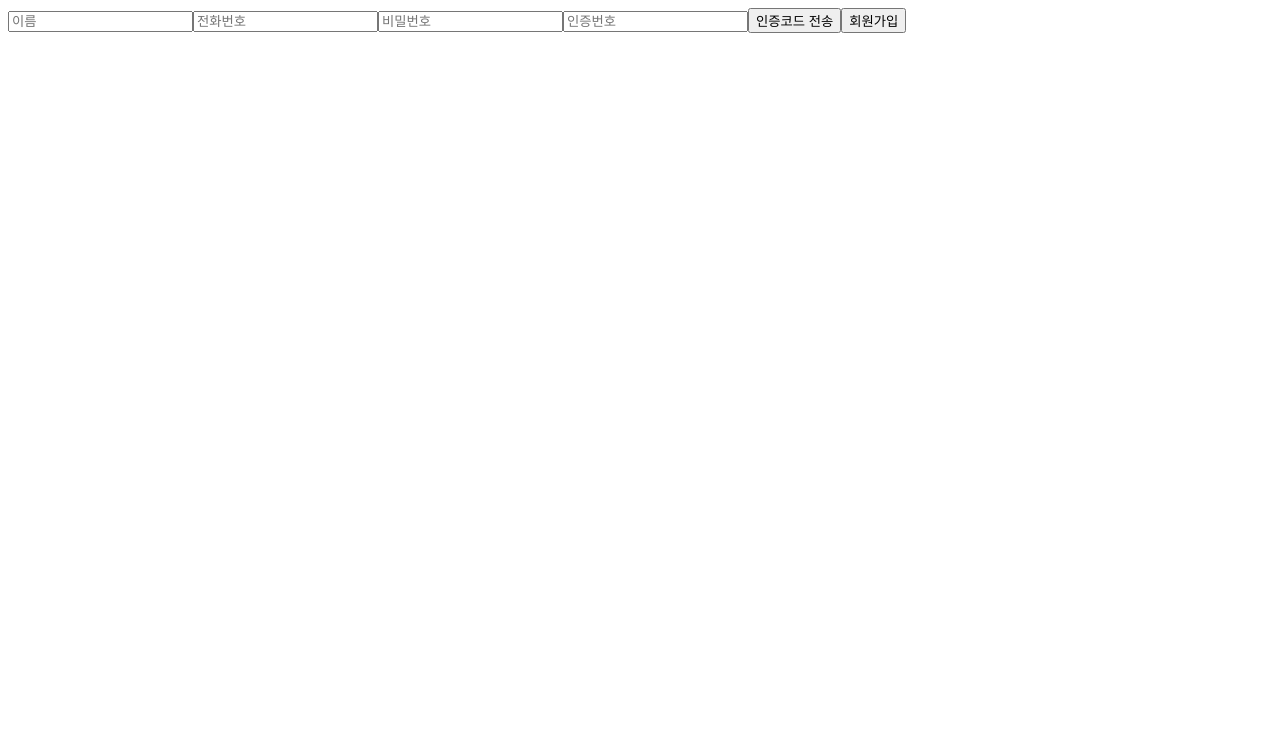
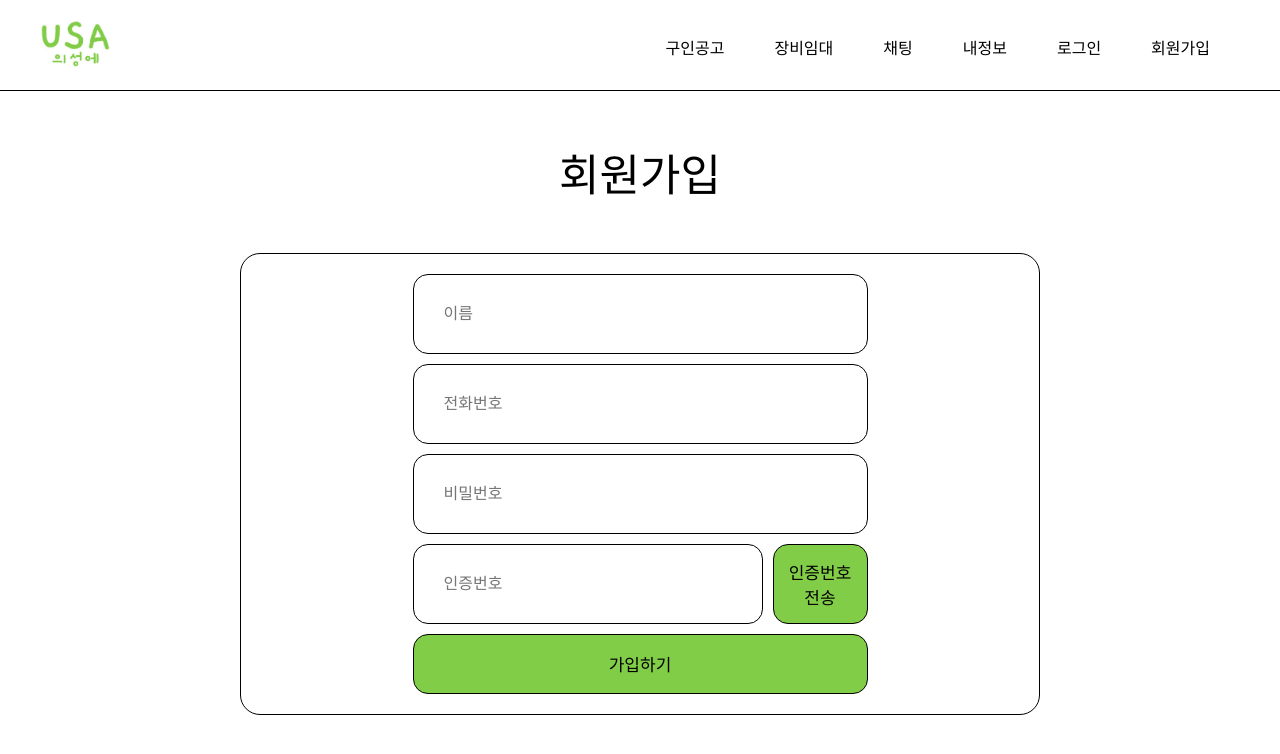
Before and after one commit to Yunseong-dev/24-1st-capston-USA, a React (Vite) app in the folder Front/: page /Signup in a window 1280 px wide. Shown: the top 754 px of the page. Built offline with nearby package versions, Linux system fonts and the light colour scheme.

Commit message:
디자인 적용

```diff
--- a/Front/src/components/auth/Signin.tsx
+++ b/Front/src/components/auth/Signin.tsx
@@ -2,9 +2,11 @@ import { useEffect, useState } from "react"
 import { customAxios } from "../../utils/axios"
 import { useNavigate } from 'react-router-dom'
 import useToken from "../../hooks/useToken"
+import Header from "../header"
+import styles from "../../css/signin.module.css"
 
 const signin = () => {
-   const [phoneNumber, setPhone] = useState("")
+   const [phoneNumber, setPhoneNumber] = useState("")
    const [password, setPassword] = useState("")
 
    const navigate = useNavigate()
@@ -18,7 +20,7 @@ const signin = () => {
       }
    }, [token, navigate])
 
-   const signin = async (e: { preventDefault: () => void }) => {
+   const signin = async (e: any) => {
       e.preventDefault()
 
       try {
@@ -50,13 +52,37 @@ const signin = () => {
 
    return (
       <div>
-         <form onSubmit={signin}>
-            <input type="text" value={phoneNumber} onChange={(e) => setPhone(e.target.value)} placeholder="전화번호" />
-            <input type="password" value={password} onChange={(e) => setPassword(e.target.value)} placeholder="비밀번호" />
-            <button type="submit">로그인</button>
-         </form>
+         <Header />
+         <main className={styles.main}>
+            <div className={styles.box_container}>
+               <div className={styles.main_text}><p>로그인</p></div>
+               <div className={styles.box}>
+                  <form onSubmit={signin}>
+                     <div className={styles.number}>
+                        <input
+                           type="text"
+                           value={phoneNumber}
+                           onChange={(e) => setPhoneNumber(e.target.value)}
+                           placeholder="전화번호"
+                        />
+                     </div>
+                     <div className={styles.password}>
+                        <input
+                           type="password"
+                           value={password}
+                           onChange={(e) => setPassword(e.target.value)}
+                           placeholder="비밀번호"
+                        />
+                     </div>
+                     <div className={styles.login_button}>
+                        <button type="submit">로그인</button>
+                     </div>
+                  </form>
+               </div>
+            </div>
+         </main>
       </div>
-   )
-}
+   );
+};
 
 export default signin
--- a/Front/src/components/auth/Signup.tsx
+++ b/Front/src/components/auth/Signup.tsx
@@ -1,26 +1,40 @@
-import { useState } from "react"
-import { customAxios } from "../../utils/axios"
-import { useNavigate } from 'react-router-dom'
+import { useState } from "react";
+import { customAxios } from "../../utils/axios";
+import { useNavigate } from 'react-router-dom';
+import styles from '../../css/signup.module.css';
+import Header from '../header';
 
-const test = () => {
-   const [name, setName] = useState("")
-   const [phoneNumber, setPhone] = useState("")
-   const [verNumber, setVerNumber] = useState("")
-   const [password, setPassword] = useState("")
+const Signup = () => {
+   const [name, setName] = useState("");
+   const [phoneNumber, setPhoneNumber] = useState("");
+   const [verNumber, setVerNumber] = useState("");
+   const [password, setPassword] = useState("");
 
-   const navigate = useNavigate()
+   const navigate = useNavigate();
 
    const isValidPhoneNumber = (phoneNumber: string) => {
-      const regex = /^\d{11}$/
-      return regex.test(phoneNumber)
-   }
+      const regex = /^\d{11}$/;
+      return regex.test(phoneNumber);
+   };
 
-   const signup = async (e: { preventDefault: () => void }) => {
-      e.preventDefault()
+   const isValidPassword = (password: string) => {
+      return password.length >= 4;
+   };
+
+   const signup = async (e: any) => {
+      e.preventDefault();
 
       try {
          if (!name || !phoneNumber || !verNumber || !password) {
-            return alert('모든 입력란을 작성해주세요')
+            return alert('모든 입력란을 작성해주세요');
+         }
+
+         if (!isValidPhoneNumber(phoneNumber)) {
+            return alert("올바른 전화번호 형식이 아닙니다");
+         }
+
+         if (!isValidPassword(password)) {
+            return alert("비밀번호는 4자리 이상이어야 합니다");
          }
 
          await customAxios.post('/api/user/signup', {
@@ -28,55 +42,97 @@ const test = () => {
             phoneNumber,
             verNumber,
             password
-         })
+         });
 
-         navigate('/')
-         alert("회원가입에 성공하였습니다")
+         navigate('/');
+         alert("회원가입에 성공하였습니다");
 
       } catch (error: any) {
          if (error.response && error.response.data) {
-            alert(error.response.data)
+            alert(error.response.data);
          }
       }
-   }
+   };
 
-   const verificationCode = async (e: { preventDefault: () => void }) => {
-      e.preventDefault()
+   const verificationCode = async (e: any) => {
+      e.preventDefault();
 
       try {
          if (!phoneNumber) {
-            return alert("전화번호를 작성해주세요")
+            return alert("전화번호를 작성해주세요");
          }
 
          if (!isValidPhoneNumber(phoneNumber)) {
-            return alert("올바른 전화번호 형식이 아닙니다")
+            return alert("올바른 전화번호 형식이 아닙니다");
          }
 
          await customAxios.post('/api/sms', {
             phoneNumber
-         })
+         });
 
-         alert("인증번호가 전송되었습니다")
+         alert("인증번호가 전송되었습니다");
 
       } catch (error: any) {
          if (error.response && error.response.data) {
-            alert(error.response.data)
+            alert(error.response.data);
          }
       }
-   }
+   };
 
    return (
       <div>
-         <form onSubmit={signup}>
-            <input type="text" value={name} onChange={(e) => setName(e.target.value)} placeholder="이름" />
-            <input type="text" value={phoneNumber} onChange={(e) => setPhone(e.target.value)} placeholder="전화번호" />
-            <input type="password" value={password} onChange={(e) => setPassword(e.target.value)} placeholder="비밀번호" />
-            <input type="text" value={verNumber} onChange={(e) => setVerNumber(e.target.value)} placeholder="인증번호" />
-            <button onClick={verificationCode}>인증코드 전송</button>
-            <button type="submit">회원가입</button>
-         </form>
+         <Header />
+         <main className={styles.main}>
+            <div className={styles.box_container}>
+               <div className={styles.main_text}><p>회원가입</p></div>
+               <div className={styles.box}>
+                  <form onSubmit={signup}>
+                     <div className={styles.name}>
+                        <input
+                           type="text"
+                           value={name}
+                           onChange={(e) => setName(e.target.value)}
+                           placeholder="이름"
+                        />
+                     </div>
+                     <div className={styles.number}>
+                        <input
+                           type="text"
+                           value={phoneNumber}
+                           onChange={(e) => setPhoneNumber(e.target.value)}
+                           placeholder="전화번호"
+                        />
+                     </div>
+                     <div className={styles.password}>
+                        <input
+                           type="password"
+                           value={password}
+                           onChange={(e) => setPassword(e.target.value)}
+                           placeholder="비밀번호"
+                        />
+                     </div>
+                     <div className={styles.button_container}>
+                        <div className={styles.certified}>
+                           <input
+                              type="text"
+                              value={verNumber}
+                              onChange={(e) => setVerNumber(e.target.value)}
+                              placeholder="인증번호"
+                           />
+                        </div>
+                        <div className={styles.cerbutton}>
+                           <button onClick={verificationCode} type="button">인증번호 전송</button>
+                        </div>
+                     </div>
+                     <div className={styles.subbutton}>
+                        <button type="submit">가입하기</button>
+                     </div>
+                  </form>
+               </div>
+            </div>
+         </main>
       </div>
-   )
-}
+   );
+};
 
-export default test
+export default Signup;
--- /dev/null
+++ b/Front/src/components/header.tsx
@@ -0,0 +1,23 @@
+import { Link } from 'react-router-dom';
+import styles from '../css/header.module.css';
+import logo from '../assets/logo.png';
+
+const Header = () => {
+   return (
+      <header className={styles.header}>
+         <div className={styles.logo}>
+            <Link to="/"><img src={logo} alt="logo" /></Link>
+         </div>
+         <div className={styles.container}>
+            <Link to="/job" className={styles.text} id={styles.job}>구인공고</Link>
+            <Link to="/equipment" className={styles.text} id={styles.equipment}>장비임대</Link>
+            <Link to="/chat" className={styles.text} id={styles.chat}>채팅</Link>
+            <Link to="/my" id={styles.my} className={styles.text}>내정보</Link>
+            <Link to="/signin" className={styles.text} id={styles.login}>로그인</Link>
+            <Link to="/signup" className={styles.text} id={styles.signup}>회원가입</Link>
+         </div>
+      </header>
+   );
+};
+
+export default Header;
--- /dev/null
+++ b/Front/src/css/header.module.css
@@ -0,0 +1,45 @@
+.header {
+   border-bottom: 1px solid #000;
+   background-color: #fff;
+   height: 50px;
+   padding: 20px 0;
+   position: fixed;
+   align-items: center;
+   width: 100%;
+   top: 0;
+   left: 0;
+   z-index: 1000;
+   overflow: hidden;
+}
+
+.logo img {
+   width: 70px;
+   height: auto;
+   cursor: pointer;
+   float: left;
+   margin-left: 40px;
+}
+
+.container {
+   display: flex;
+   padding-right: 70px;
+   justify-content: flex-end;
+}
+
+.text {
+   margin-top: 15px;
+   margin-left: 50px;
+   cursor: pointer;
+   pointer-events: auto;
+   text-decoration: none;
+   color: inherit;
+}
+
+#job:hover,
+#equipment:hover,
+#chat:hover,
+#my:hover,
+#login:hover,
+#signup:hover {
+   color: #82cd47;
+}
--- /dev/null
+++ b/Front/src/css/home.module.css
@@ -0,0 +1,49 @@
+body {
+   margin: 0;
+   padding: 0;
+   box-sizing: border-box;
+}
+
+main {
+   display: flex;
+   justify-content: center;
+   align-items: center;
+   min-height: calc(100vh - 110px);
+   padding-top: 110px;
+}
+
+.option_container {
+   display: grid;
+   grid-template-columns: repeat(2, 1fr);
+   grid-template-rows: repeat(2, 1fr);
+   gap: 40px;
+}
+
+.rectangle {
+   display: flex;
+   justify-content: center;
+   align-items: center;
+   width: 350px;
+   height: 270px;
+   background-color: #82cd47;
+   border-radius: 15px;
+   text-decoration: none;
+   transition: background-color 0.3s;
+   color: black;
+   font-size: 30px;
+   text-align: center;
+}
+
+.rectangle:hover {
+   background-color: #61b334;
+}
+
+#chat:hover,
+#main:hover,
+#job:hover,
+#my:hover,
+#equipment:hover,
+#login:hover,
+#signup:hover {
+   color: #82cd47;
+}
--- /dev/null
+++ b/Front/src/css/signin.module.css
@@ -0,0 +1,91 @@
+body {
+   margin: 0;
+   padding-top: 50px;
+   display: flex;
+   justify-content: center;
+   align-items: center;
+   height: 100vh;
+   box-sizing: border-box;
+}
+
+main {
+   display: flex;
+   justify-content: center;
+   align-items: center;
+   width: 100%;
+   height: calc(100vh - 110px);
+}
+
+.box_container {
+   display: flex;
+   flex-direction: column;
+   align-items: center;
+   margin-top: -100px;
+}
+
+.main_text {
+   font-weight: normal;
+   text-align: center;
+   font-size: 44px;
+   margin-bottom: 5px;
+}
+
+.box {
+   width: 800px;
+   height: 450px;
+   border: 1.6px solid #000;
+   border-radius: 20px;
+   display: flex;
+   flex-direction: column;
+   align-items: center;
+   padding: 20px;
+   box-sizing: border-box;
+   justify-content: center
+}
+
+.number {
+   display: flex;
+   justify-content: center;
+}
+
+.number input {
+   width: 150%;
+   height: 80px;
+   padding: 30px;
+   margin-bottom: 10px;
+   font-size: 16px;
+   box-sizing: border-box;
+   border: 1.6px solid #000;
+   border-radius: 15px;
+}
+
+.password {
+   display: flex;
+   justify-content: center;
+}
+
+.password input {
+   width: 150%;
+   height: 80px;
+   padding: 30px;
+   margin-bottom: 10px;
+   font-size: 16px;
+   box-sizing: border-box;
+   border: 1.6px solid #000;
+   border-radius: 15px;
+}
+
+.login_button button {
+   width: 450px;
+   height: 50px;
+   padding: 10px;
+   background-color: #82cd47;
+   font-size: 17px;
+   border: 1.6px solid #000;
+   border-radius: 15px;
+   cursor: pointer;
+}
+
+.login_button button:hover{
+   background-color:#61b334;
+}
--- /dev/null
+++ b/Front/src/css/signup.module.css
@@ -0,0 +1,141 @@
+body {
+    margin: 0;
+    padding-top: 50px;
+    display: flex;
+    justify-content: center;
+    align-items: center;
+    height: 100vh;
+    box-sizing: border-box;
+}
+
+main {
+    display: flex;
+    justify-content: center;
+    align-items: center;
+    width: 100%;
+    height: calc(100vh - 110px);
+}
+
+.box_container {
+    display: flex;
+    flex-direction: column;
+    align-items: center;
+    margin-top: -100px;
+}
+
+.main_text {
+    font-weight: normal;
+    font-size: 44px;
+    margin-bottom: 5px;
+}
+
+.box {
+    width: 800px;
+    height: auto;
+    border: 1.6px solid #000;
+    border-radius: 20px;
+    display: flex;
+    flex-direction: column;
+    align-items: center;
+    padding: 20px;
+    box-sizing: border-box;
+}
+
+.name {
+    display: flex;
+    justify-content: center;
+}
+
+.name input {
+    width: 150%;
+    height: 80px;
+    padding: 30px;
+    margin-bottom: 10px;
+    font-size: 16px;
+    box-sizing: border-box;
+    border: 1.6px solid #000;
+    border-radius: 15px;
+}
+
+.number {
+    display: flex;
+    justify-content: center;
+}
+
+.number input {
+    width: 150%;
+    height: 80px;
+    padding: 30px;
+    margin-bottom: 10px;
+    font-size: 16px;
+    box-sizing: border-box;
+    border: 1.6px solid #000;
+    border-radius: 15px;
+}
+
+.password {
+    display: flex;
+    justify-content: center;
+}
+
+.password input {
+    width: 150%;
+    height: 80px;
+    padding: 30px;
+    margin-bottom: 10px;
+    font-size: 16px;
+    box-sizing: border-box;
+    border: 1.6px solid #000;
+    border-radius: 15px;
+}
+
+.button_container {
+    width: 60%;
+    display: flex;
+    justify-content: space-between;
+}
+
+.certified input {
+    flex: 1;
+    height: 80px;
+    width: 350px;
+    padding: 30px;
+    margin-bottom: 10px;
+    font-size: 16px;
+    box-sizing: border-box;
+    border: 1.6px solid #000;
+    border-radius: 15px;
+    margin-right: 10px;
+}
+
+.cerbutton button {
+    width: 95px;
+    height: 80px;
+    padding: 10px;
+    background-color: #82cd47;
+    margin-bottom: 10px;
+    font-size: 17px;
+    box-sizing: border-box;
+    border: 1.6px solid #000;
+    border-radius: 15px;
+    cursor: pointer;
+}
+
+.subbutton button {
+    width: 455px;
+    height: 60px;
+    padding: 10px;
+    background-color: #82cd47;
+    font-size: 17px;
+    border: 1.6px solid #000;
+    border-radius: 15px;
+    cursor: pointer;
+}
+
+.cerbutton button:hover {
+    background-color: #61b334;
+}
+
+.subbutton button:hover {
+    background-color: #61b334;
+}
--- /dev/null
+++ b/Front/src/declaration.d.ts
@@ -0,0 +1,2 @@
+declare module '*.module.css';
+declare module '*.png';
--- a/Front/src/pages/Home.tsx
+++ b/Front/src/pages/Home.tsx
@@ -1,15 +1,20 @@
+import Header from '../components/header';
+import styles from '../css/home.module.css';
 
-
-const main = () => {
+const home = () => {
    return (
       <div>
-         <a href="/signup">회원가입</a> <br/>
-         <a href="/signin">로그인</a> <br/>
-         <a href="/ArticleList">게시물</a> <br/>
-         <a href="/JobList">구인구직</a> <br />
-         <a href="/ChatList">채팅</a> <br />
+         <Header />
+         <main className={styles.main}>
+            <div className={styles.option_container}>
+               <a href="/job" className={styles.rectangle} id="opjob">구인공고</a>
+               <a href="/equipment" className={styles.rectangle} id="opequipment">장비임대</a>
+               <a href="/chat" className={styles.rectangle} id="opchat">채팅</a>
+               <a href="/my" className={styles.rectangle} id="opmy">내정보</a>
+            </div>
+         </main>
       </div>
-   )
+   );
 }
 
-export default main
+export default home;
```
Also changed, not shown: Front/src/assets/logo.png (added).
